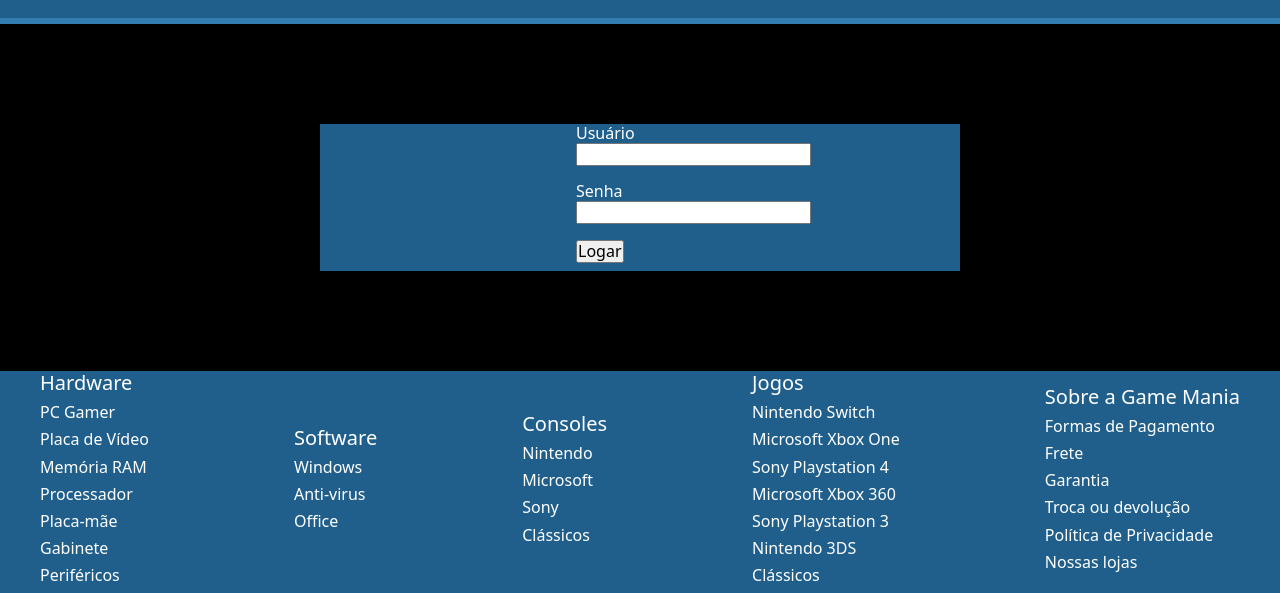
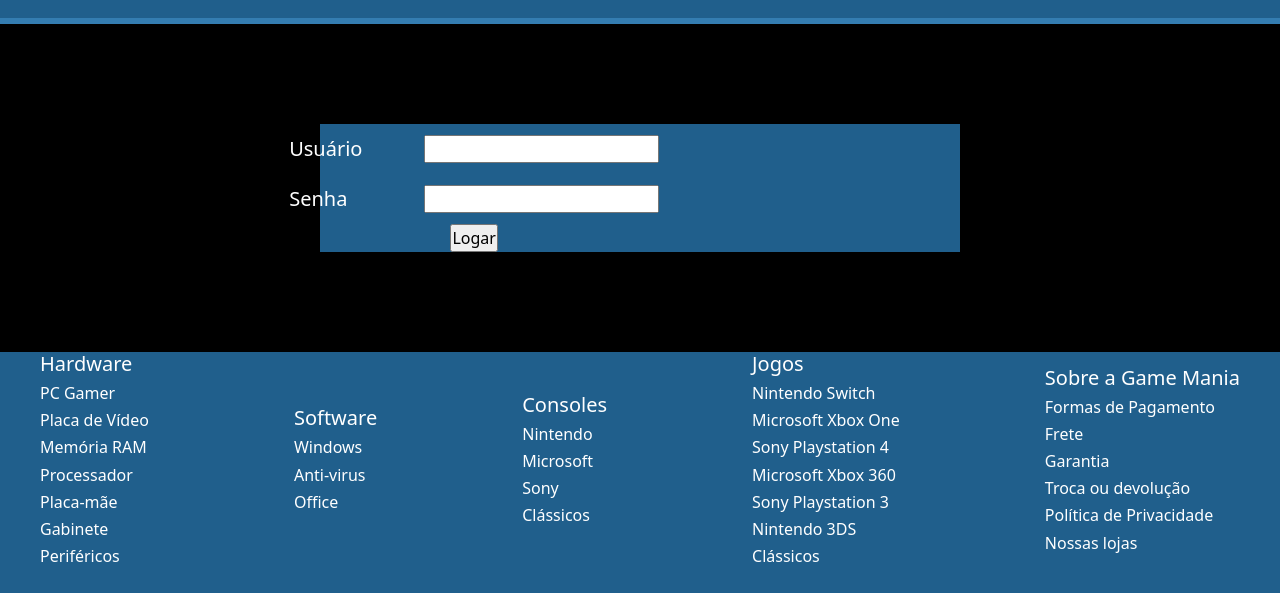
Before and after one commit to AildoJr/GameMania, a plain HTML site: page login.html in a window 1280 px wide. Shown: the part 178-771 px from the top of the page. Drawn offline with nearby package versions, Linux system fonts and the light colour scheme.

Commit message:
Alterações na tela do login 2

```diff
--- a/css/style.css
+++ b/css/style.css
@@ -207,19 +207,28 @@ footer{
 .conteudo-login{
     display: flex;
     flex-direction: column;
-    padding-left: 40%;
+    align-items: center;
+    justify-content: center;
+    /*padding-left: 30%;*/
 }
 .usuario{
-    width: 75%;
+    width: 120%;
+    /*background-color: aqua;*/
     height: 50px;
-    position: static;
-    /*justify-content: space-between;*/
-    float: inline-start;
+    /*position: relative;*/
+    display: flex;
+    justify-content: space-between;
+    align-items: center;
+    flex-direction: row;
+    /*float: inline-start;*/
 }
 .senha{
-    width: 75%;
+    width: 120%;
     height: 50px;
-    position: static;
+    display: flex;
+    justify-content: space-between;
+    align-items: center;
+    flex-direction: row;
     /*justify-content: space-between;
     float: inline-end;*/
 }
@@ -227,6 +236,9 @@ footer{
     /*width: 75%;*/
     height: 34%;
 
+}
+label{
+    font-size: 20px;
 }
 /*.vitrine-item .recomendacoes img{
     padding-top: 40%;
@@ -409,4 +421,7 @@ footer{
         width: 10px;
         height: 10px;
     }
+    label{
+        font-size: 10px;
+    }
 }
--- a/login.html
+++ b/login.html
@@ -41,12 +41,12 @@
         </section>
     </header>
     <section class="secao-login">
-        <div class="container-grid login">
+        <div class="container-grid login"> <!-- -->
             <div class="conteudo-login">
-            <h6><div class="usuario"><label>Usuário  </label><input type="text"></div></h6>
-            <h6><div class="senha"><label>Senha  </label><input type="password"></div></h6>
-            <h6><input type="button" value="Logar"></h6>
-        </div>
+                <div class="usuario"><label>Usuário</label><input type="text"></div>
+                <div class="senha"><label>Senha</label><input type="password"></div>
+                <input type="button" value="Logar">
+            </div>
             <!--<div class="container-grid posicao-texto">
                 <div class="texto-banner">
                     <h1>O Novo Nintendo<br>
```
Also changed, not shown: index.html (+1 -1 lines).
